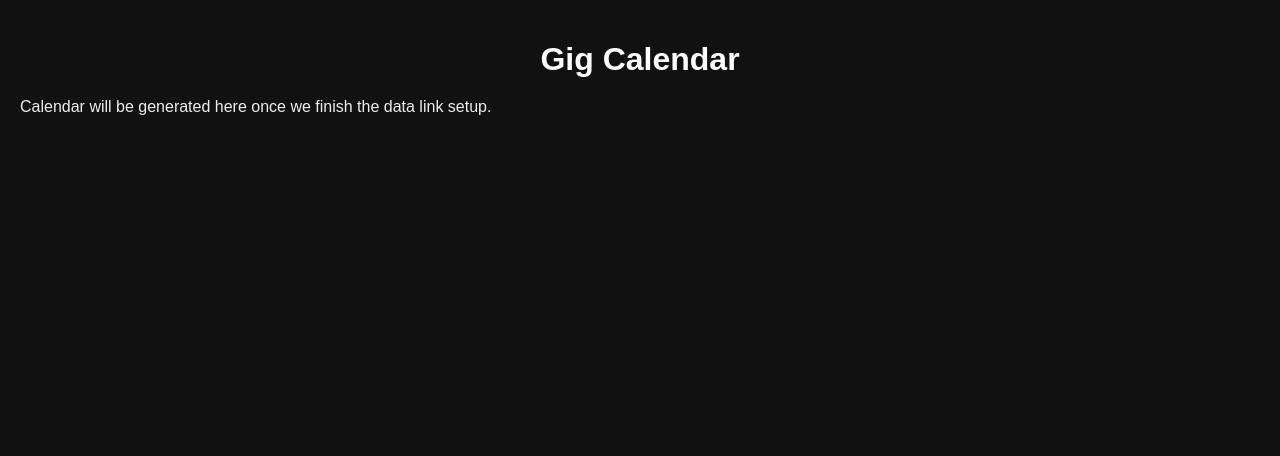
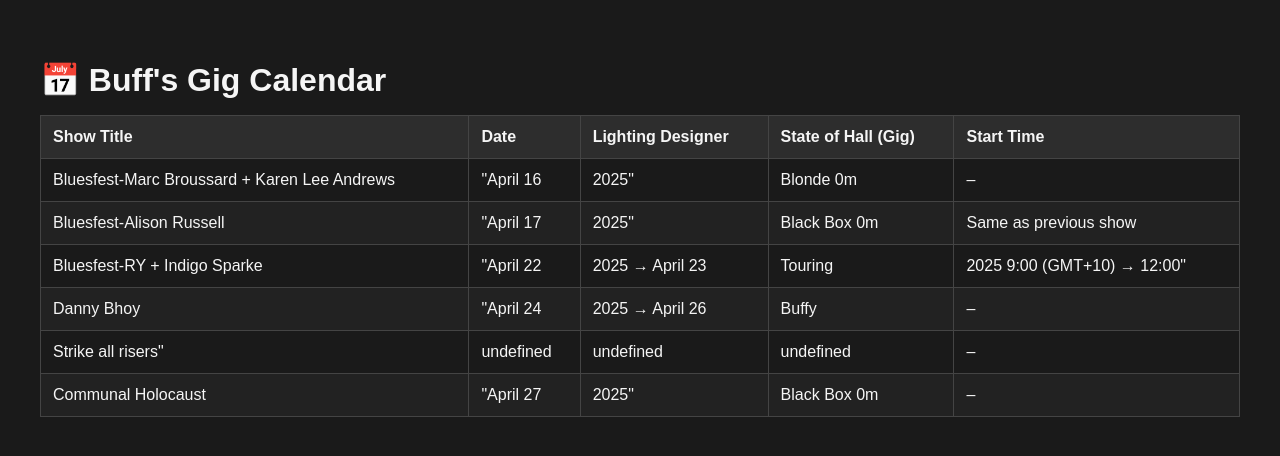
Before and after one commit to Braaaabes/gigcalendar, a plain HTML site: page index.html in a window 1280 px wide. Drawn offline with Linux system fonts and the light colour scheme.

Commit message:
1456 update index.html

```diff
--- a/index.html
+++ b/index.html
@@ -3,63 +3,78 @@
 <head>
   <meta charset="UTF-8" />
   <meta name="viewport" content="width=device-width, initial-scale=1.0"/>
-  <title>Gig Calendar</title>
+  <title>📅 Buff's Gig Calendar</title>
   <style>
     body {
-      font-family: Arial, sans-serif;
-      background-color: #111;
-      color: #eee;
-      margin: 0;
-      padding: 20px;
+      background-color: #1a1a1a;
+      color: #f5f5f5;
+      font-family: sans-serif;
+      padding: 2rem;
     }
-
     h1 {
-      text-align: center;
-      color: #fff;
-      font-size: 2rem;
-      margin-bottom: 20px;
+      color: #f5f5f5;
+      margin-bottom: 1rem;
     }
-
     table {
       width: 100%;
       border-collapse: collapse;
-      background: #222;
+      margin-top: 1rem;
     }
-
     th, td {
+      padding: 0.75rem;
       border: 1px solid #444;
-      padding: 10px;
       text-align: left;
     }
-
     th {
+      background-color: #2d2d2d;
+    }
+    tr:nth-child(even) {
+      background-color: #222;
+    }
+    tr:hover {
       background-color: #333;
-      color: #fff;
-    }
-
-    tr:nth-child(even) {
-      background-color: #1c1c1c;
-    }
-
-    @media print {
-      body {
-        background-color: white;
-        color: black;
-      }
-      table {
-        background: white;
-      }
-      th {
-        background-color: #ccc;
-        color: black;
-      }
     }
   </style>
 </head>
 <body>
-  <h1>Gig Calendar</h1>
-  <div id="calendarContainer">
-    <p>Calendar will be generated here once we finish the data link setup.</p>
-  </div>
+  <h1>📅 Buff's Gig Calendar</h1>
+  <table id="calendar">
+    <thead>
+      <tr>
+        <th>Show Title</th>
+        <th>Date</th>
+        <th>Lighting Designer</th>
+        <th>State of Hall (Gig)</th>
+        <th>Start Time</th>
+      </tr>
+    </thead>
+    <tbody></tbody>
+  </table>
+
+  <script>
+    fetch('show-deets.csv')
+      .then(res => res.text())
+      .then(csv => {
+        const rows = csv.trim().split('\n').slice(1); // skip header
+        const tableBody = document.querySelector('#calendar tbody');
+
+        rows.forEach(row => {
+          const cols = row.split(',');
+          const tr = document.createElement('tr');
+          tr.innerHTML = `
+            <td>${cols[0]}</td>
+            <td>${cols[1]}</td>
+            <td>${cols[2]}</td>
+            <td>${cols[4]}</td>
+            <td>${cols[14] || '–'}</td>
+          `;
+          tableBody.appendChild(tr);
+        });
+      })
+      .catch(err => {
+        document.body.innerHTML += `<p style="color:red;">Failed to load calendar data.</p>`;
+        console.error(err);
+      });
+  </script>
 </body>
 </html>
```
